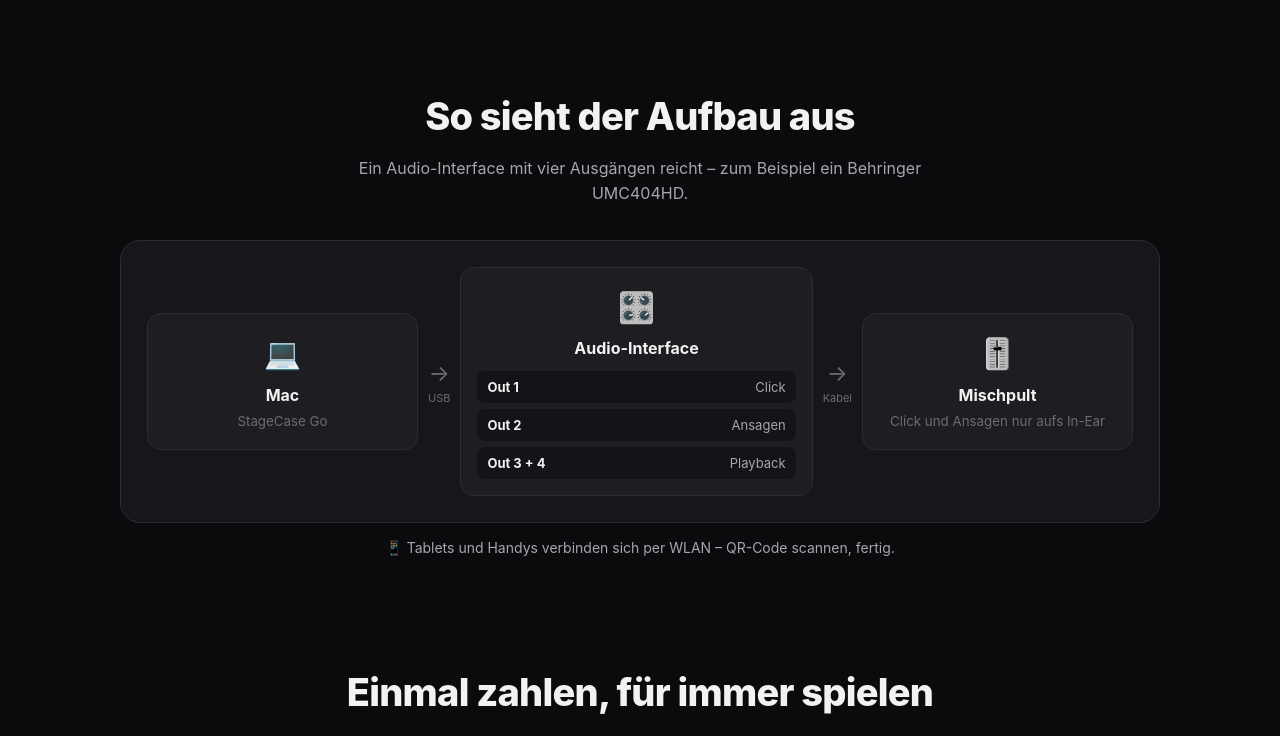
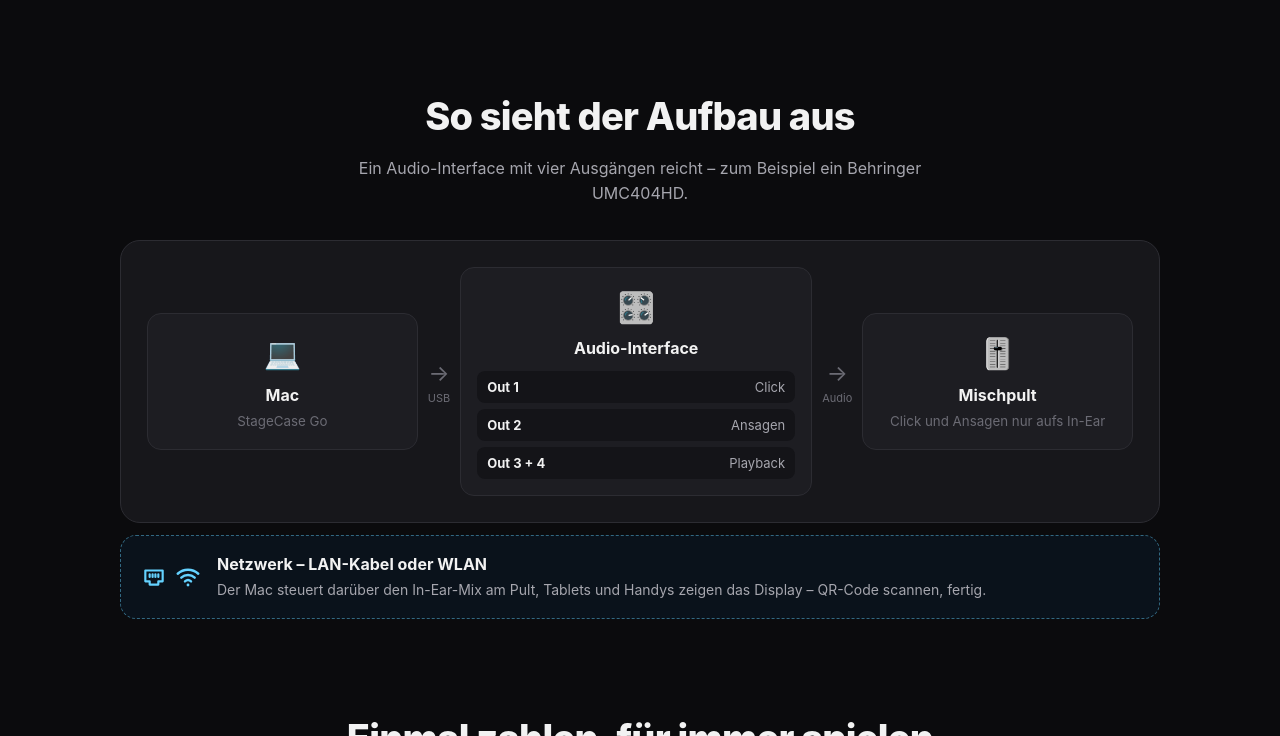
Before and after one commit to hennydrums/hennys.de, a plain HTML site: page stagecase/wahl/go/index.html in a window 1280 px wide. Shown: the part 2064-2800 px from the top of the page. Drawn offline with Linux system fonts and the light colour scheme.

Commit message:
StageCase-Go-Vorschau: Netzwerk im Aufbau mit LAN-/WLAN-Symbol
Co-Authored-By: Claude Opus 5.5 <noreply@anthropic.com>

```diff
--- a/stagecase/wahl/go/index.html
+++ b/stagecase/wahl/go/index.html
@@ -87,6 +87,8 @@
   .outs div { display: flex; justify-content: space-between; gap: 10px; background: #141418; border-radius: 8px; padding: 6px 10px; font-size: 13px; color: var(--dim); }
   .outs div b { margin: 0; color: var(--fg); font-size: 13px; }
   .tabs { margin-top: 14px; text-align: center; color: var(--dim); font-size: 14px; }
+  .net { display: flex; align-items: center; gap: 16px; margin-top: 12px; padding: 16px 20px; border: 1.5px dashed rgba(100,210,255,.45); border-radius: 16px; background: rgba(10,132,255,.06); }
+  .net .nic { display: flex; gap: 8px; flex: none; } .net b { display: block; } .net span span, .net div span { color: var(--dim); font-size: 14px; }
   @media (max-width: 760px) { .rig { grid-template-columns: 1fr; } .arr { transform: rotate(90deg); } }
 
   .prices { display: grid; grid-template-columns: 1fr 1fr; gap: 16px; max-width: 820px; margin: 0 auto; }
@@ -193,10 +195,10 @@
       <div class="arr">→<small>USB</small></div>
       <div class="node"><div class="ic">🎛️</div><b>Audio-Interface</b>
         <div class="outs"><div><b>Out 1</b>Click</div><div><b>Out 2</b>Ansagen</div><div><b>Out 3 + 4</b>Playback</div></div></div>
-      <div class="arr">→<small>Kabel</small></div>
+      <div class="arr">→<small>Audio</small></div>
       <div class="node"><div class="ic">🎚️</div><b>Mischpult</b><small>Click und Ansagen nur aufs In-Ear</small></div>
     </div>
-    <p class="tabs">📱 Tablets und Handys verbinden sich per WLAN – QR-Code scannen, fertig.</p>
+    <div class="net"><span class="nic"><svg viewBox="0 0 24 24" width="26" height="26" fill="none" stroke="#64d2ff" stroke-width="2" stroke-linejoin="round" aria-hidden="true"><path d="M4 6h16v10h-4v3H8v-3H4z"/><path d="M8 9.5v2.5M10.7 9.5v2.5M13.3 9.5v2.5M16 9.5v2.5" stroke-linecap="round"/></svg><svg viewBox="0 0 24 24" width="26" height="26" fill="none" stroke="#64d2ff" stroke-width="2.2" stroke-linecap="round" aria-hidden="true"><path d="M2.5 9a14 14 0 0 1 19 0"/><path d="M5.8 12.6a9 9 0 0 1 12.4 0"/><path d="M9.2 16.1a4.2 4.2 0 0 1 5.6 0"/><circle cx="12" cy="19.4" r="1.3" fill="#64d2ff" stroke="none"/></svg></span><div><b>Netzwerk – LAN-Kabel oder WLAN</b><span>Der Mac steuert darüber den In-Ear-Mix am Pult, Tablets und Handys zeigen das Display – QR-Code scannen, fertig.</span></div></div>
   </section>
 
   <section class="s" id="preise">
```
